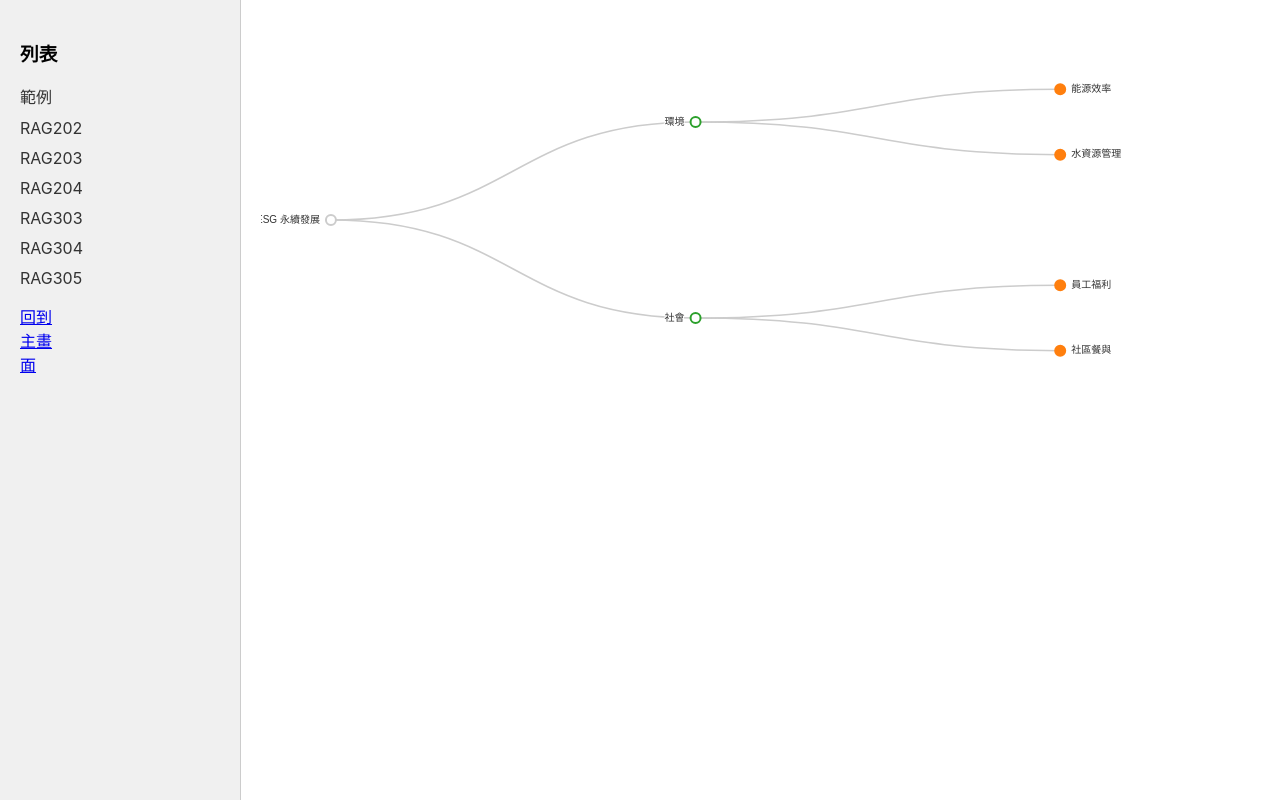
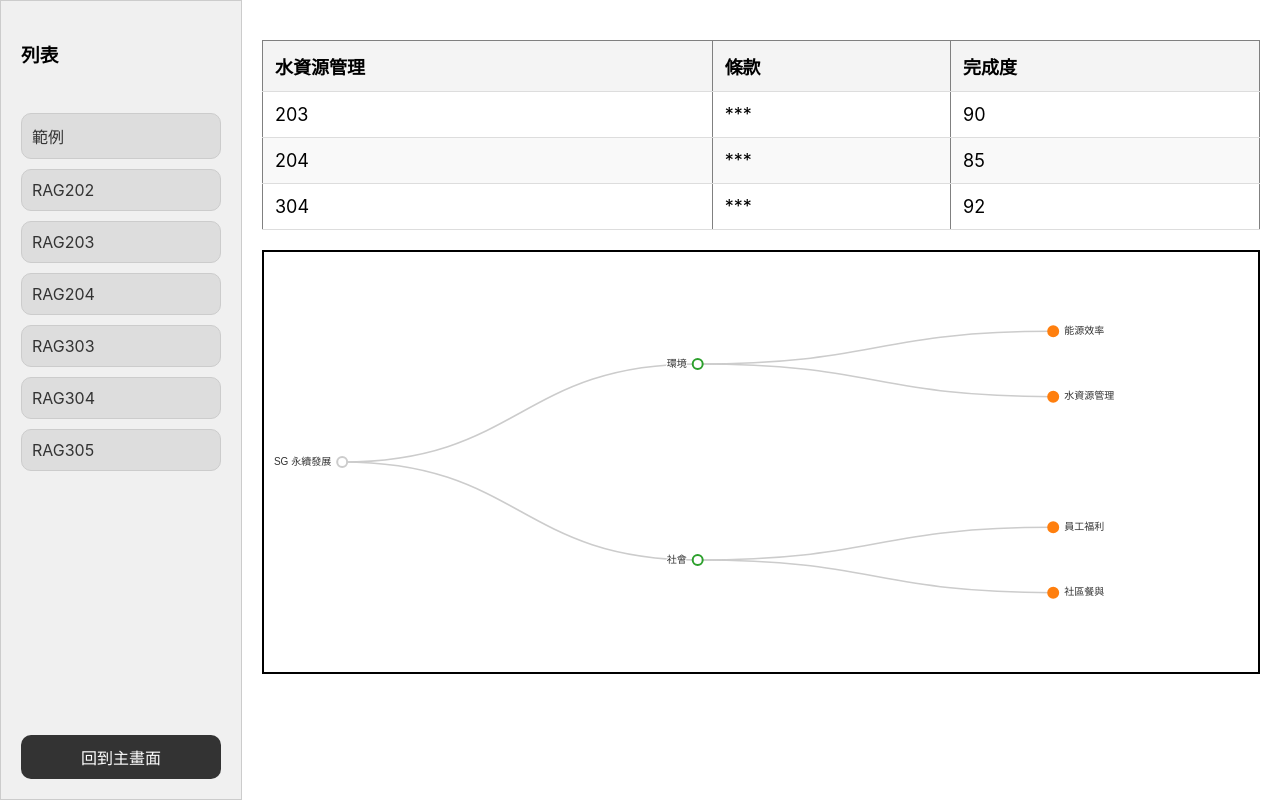
Before and after one commit to Korice0307/rag-view, a React (Create React App) app: page /ResultPage in a window 1280 px wide. Built offline with nearby package versions, Linux system fonts and the light colour scheme.

Commit message:
table create

```diff
--- a/src/App.css
+++ b/src/App.css
@@ -5,18 +5,13 @@
 }
 
 .sidebar {
+  display: flex;
+  flex-direction: column;
+  justify-content: space-between;
   width: 200px;
   background-color: #f0f0f0;
   padding: 20px;
-  border-right: 1px solid #ccc;
-
-  .backhome {
-    bottom: 0%;
-    width: 40px;
-    height: 40px;
-    border: #333;
-    border-radius: 10px;
-  }
+  border: 1px solid #ccc; /* 添加外框 */
 }
 
 .content {
@@ -24,26 +19,3 @@
   padding: 20px;
   overflow-y: auto;
 }
-
-/* src/components/Sidebar.css */
-.sidebar ul {
-  list-style-type: none;
-  padding: 0;
-}
-
-.sidebar ul li {
-  margin: 10px 0;
-}
-
-.sidebar ul li a {
-  text-decoration: none;
-  color: #333;
-}
-
-.sidebar ul li a:hover {
-  text-decoration: underline;
-}
-
-.mainText{
-  margin-left: 200px;
-}
--- /dev/null
+++ b/src/common/Table.js
@@ -0,0 +1,28 @@
+import React from "react";
+import '../style/Table.css'
+
+function TableComponent({ data }) {
+
+  return (
+    <table border="1">
+      <thead>
+        <tr>
+          <th>水資源管理</th>
+          <th>條款</th>
+          <th>完成度</th>
+        </tr>
+      </thead>
+      <tbody>
+        {data.map((item) => (
+          <tr key={item.id}>
+            <td>{item.id}</td>
+            <td>{item.name}</td>
+            <td>{item.score}</td>
+          </tr>
+        ))}
+      </tbody>
+    </table>
+  );
+}
+
+export default TableComponent;
--- a/src/EChart/TreeChart.js
+++ b/src/common/TreeChart.js
@@ -28,7 +28,7 @@
 };
 
 function TreeChartComponent({ data }) {
-  // 設置每個節點的顏色
+
   setItemStyle(data);
 
   const option = {
@@ -62,10 +62,9 @@
   };
 
   return (
-    <ReactECharts
-      option={option}
-      style={{ height: "400px", width: "100%" }}
-    />
+    <div style={{ border: '2px solid #000', padding: '10px' }}>
+      <ReactECharts option={option} style={{ height: '400px', width: '100%' }} />
+    </div>
   );
 }
 
--- a/src/page/HomePage.js
+++ b/src/page/HomePage.js
@@ -3,8 +3,8 @@
 function HomePage() {
     return (
         <div>
-            <h1>Home Page</h1>
-            <p>Welcome to the Home Page!</p>
+            <h1><strong>ESG</strong>永續發展</h1>
+            <p></p>
         </div>
     );
 }
--- a/src/page/Sidebar.js
+++ b/src/page/Sidebar.js
@@ -1,5 +1,6 @@
 import React from 'react';
 import { Link } from 'react-router-dom';
+import '../style/Sidebar.css'
 
 const Sidebar = () => {
     return (
--- a/src/page/view/ResultPage.js
+++ b/src/page/view/ResultPage.js
@@ -1,7 +1,14 @@
 import React from "react";
-import TreeChartComponent from '../../EChart/TreeChart';
+import TreeChartComponent from '../../common/TreeChart';
+import TableComponent from "../../common/Table";
 
 function ResultPage() {
+
+    const tableData = [
+        { id: 203, name: '***', score: 90 },
+        { id: 204, name: '***', score: 85 },
+        { id: 304, name: '***', score: 92 },
+    ]
 
     const data = {
         name: 'ESG 永續發展',
@@ -39,6 +46,7 @@
 
     return (
         <div>
+            <TableComponent data={tableData} />
             <TreeChartComponent data={data} />
         </div>
     );
--- a/src/page/view/View202.js
+++ b/src/page/view/View202.js
@@ -1,4 +1,4 @@
-import TreeChartComponent from "../../EChart/TreeChart";
+import TreeChartComponent from "../../common/TreeChart";
 import React from "react";
 
 function View202() {
--- /dev/null
+++ b/src/style/Sidebar.css
@@ -0,0 +1,58 @@
+/* src/style/Sidebar.css */
+.sidebar {
+    display: flex;
+    flex-direction: column;
+    justify-content: space-between;
+    width: 200px;
+    background-color: #f0f0f0;
+    padding: 20px;
+    border: 1px solid #ccc; /* 添加外框 */
+  }
+
+  .sidebar h3 {
+    margin-bottom: 20px;
+  }
+
+  .sidebar ul {
+    list-style-type: none;
+    padding: 0;
+  }
+
+  .sidebar ul li {
+    margin: 10px 0;
+  }
+
+  .sidebar ul li a {
+    display: block;
+    padding: 10px;
+    text-decoration: none;
+    color: #333;
+    background-color: #ddd;
+    border-radius: 10px;
+    border: 1px solid #ccc;
+  }
+
+  .sidebar ul li a:hover {
+    background-color: #bbb;
+    border-color: #999;
+  }
+
+  .backhome {
+    margin-top: auto;
+    padding: 10px;
+    text-align: center;
+    background-color: #333;
+    color: #fff;
+    border-radius: 10px;
+    text-decoration: none;
+  }
+
+  .backhome a {
+    color: #fff;
+    text-decoration: none;
+  }
+
+  .backhome a:hover {
+    color: #fff;
+    text-decoration: underline;
+  }
--- /dev/null
+++ b/src/style/Table.css
@@ -0,0 +1,27 @@
+/* TableComponent.css */
+table {
+    width: 100%;
+    border-collapse: collapse;
+    margin: 20px 0;
+    font-size: 18px;
+    text-align: left;
+
+  }
+
+  th, td {
+    padding: 12px;
+    border-bottom: 1px solid #ddd;
+  }
+
+  th {
+    background-color: #f4f4f4;
+    font-weight: bold;
+  }
+
+  tr:nth-child(even) {
+    background-color: #f9f9f9;
+  }
+
+  tr:hover {
+    background-color: #f1f1f1;
+  }
```
Also changed, not shown: src/common/kg-chart.js (renamed from src/EChart/kg-chart.js), 1 other file (tests, documents, lock files or other folders).
